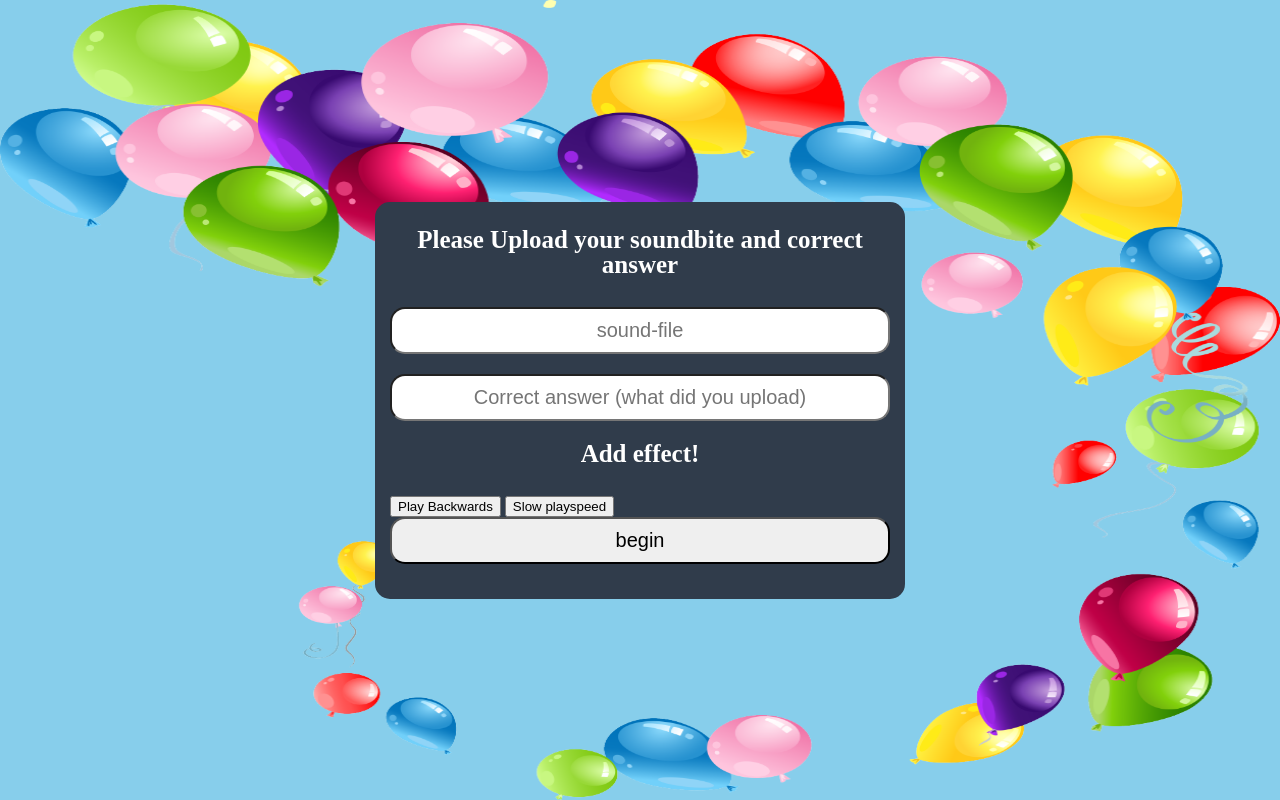
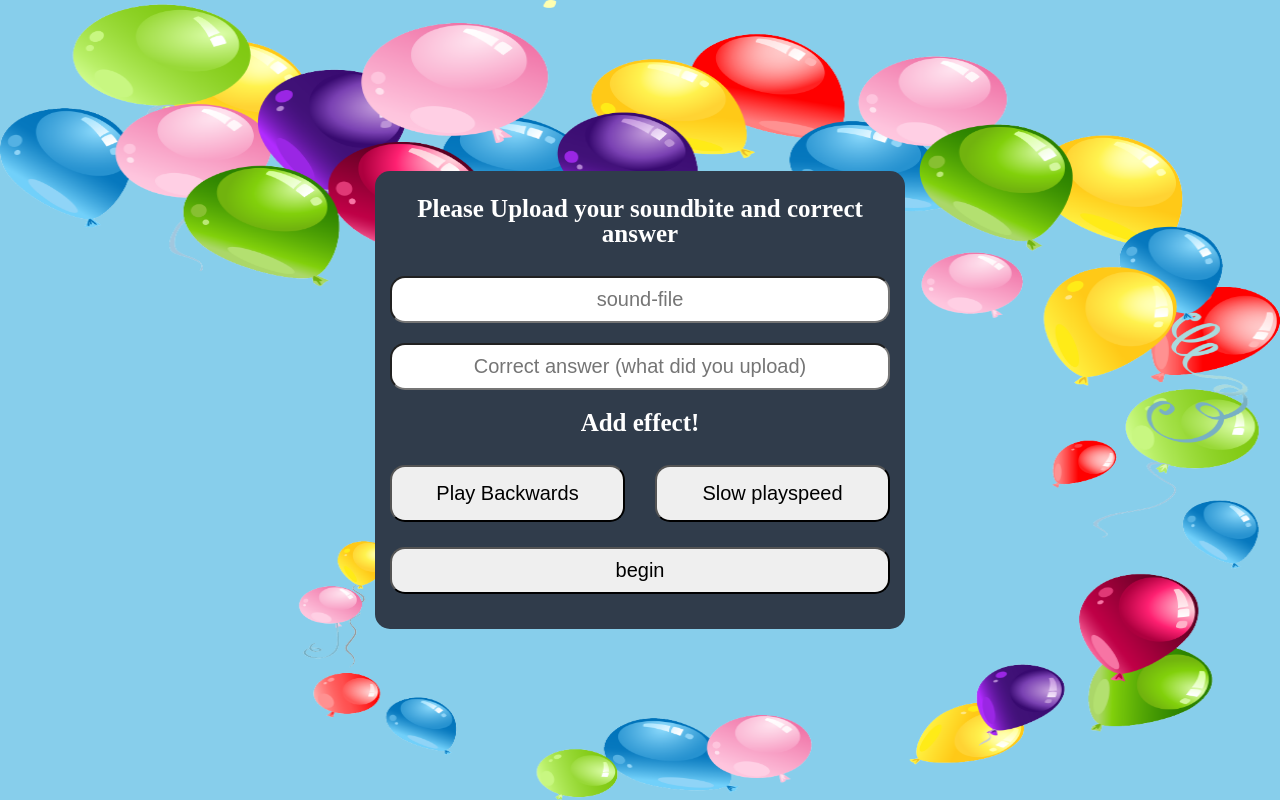
Before and after one commit to haid0109/party-game, a plain HTML site: page upload.html in a window 1280 px wide. Drawn offline with Linux system fonts and the light colour scheme.

Commit message:
added new css for the effect buttons on the css file

```diff
--- a/assets/css/upload.css
+++ b/assets/css/upload.css
@@ -25,3 +25,17 @@ input{
     background-color: black;
     color: white;
 }
+
+.flex-buttons{
+    width: 100%;
+    display: flex;
+    justify-content: space-between;
+}
+
+.flex-buttons button{
+    width: 47%;
+    padding: 15px;
+    font-size: 20px;
+    margin-bottom: 25px;
+    border-radius: 15px;
+}
```
